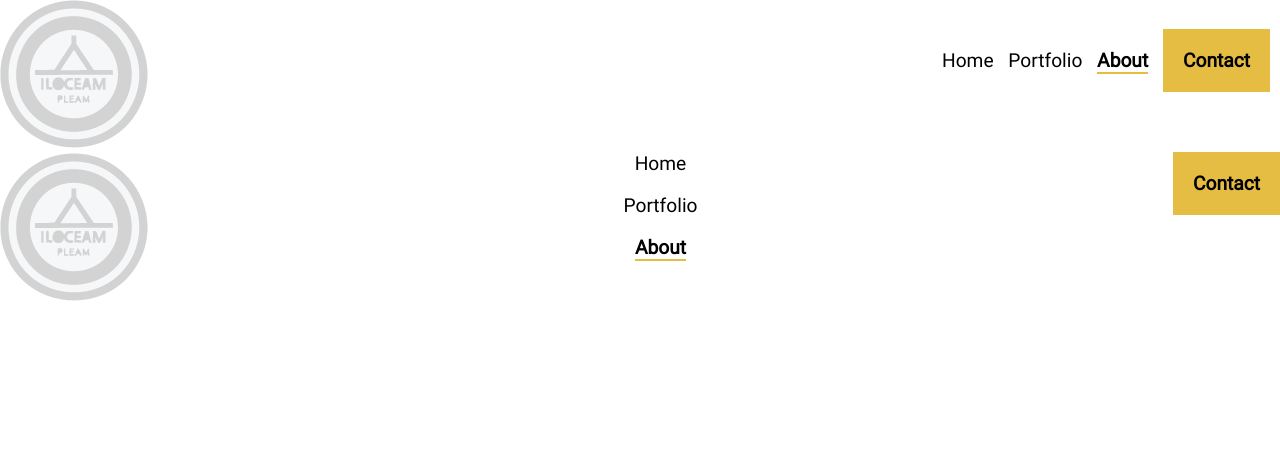
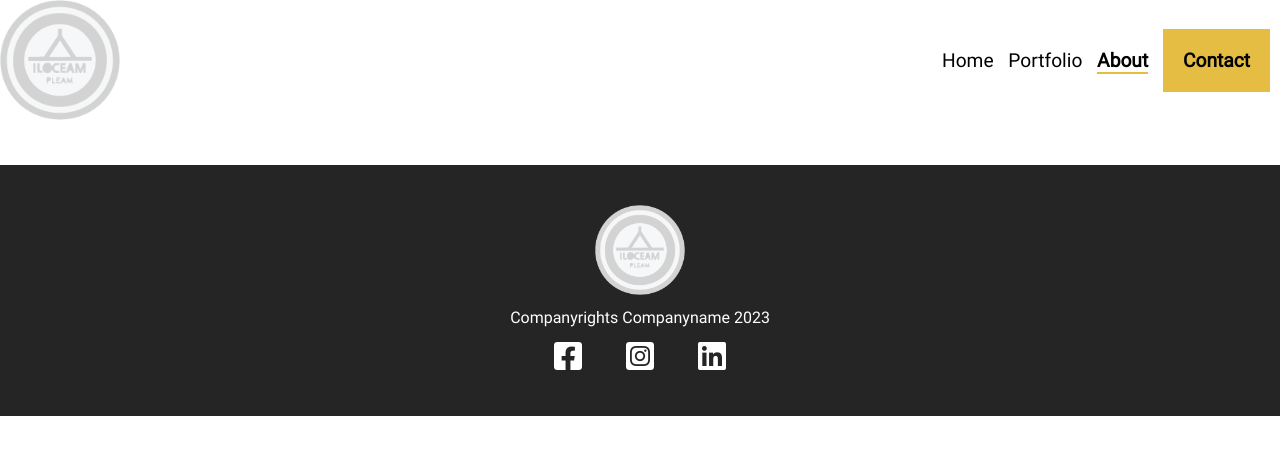
Before and after one commit to BenjaminElix/EksamenV1, a plain HTML site: page about.html in a window 1280 px wide. Drawn offline with nearby package versions, Linux system fonts and the light colour scheme; files whose address does not match are found by name.

Commit message:
pc-crash-restart

```diff
--- a/CSS/style.css
+++ b/CSS/style.css
@@ -36,6 +36,11 @@ header {
     grid-area: header;
     margin-bottom: 40px;
 
+}
+
+.desktop-navbar img {
+    width: 120px;
+    height: auto;
 }
 
 .navbar {
--- a/about.html
+++ b/about.html
@@ -13,16 +13,16 @@
 <body>
     <div id="grid-container">
         <header>
-            <nav id="desktop-navbar">
+            <nav class="desktop-navbar">
                 <a href="index.html"><img src="img/logo1.png" alt="logo-bilde"></a>
                 <ul class="navbar">
-                    <li><a href="index.html">Home</a></li>
-                    <li><a href="products.html">Portfolio</a></li>
-                    <li><a href="about.html" class="navbar-side-bold">About</a></li>
+                    <li><a href="index.html" aria-label="Lenke-til-Index">Home</a></li>
+                    <li><a href="products.html" aria-label="lenke-til-produkts">Portfolio</a></li>
+                    <li><a href="about.html" class="navbar-side-bold" aria-label="lenke-til-about">About</a></li>
                     <li><a href="#" id="black-btn">Contact</a></li>
                 </ul>
             </nav>
-            <nav id="mobile-navbar">
+            <nav class="mobile-navbar">
                 <section class="logo-holder">
                     <a href="index.html"><img src="img/logo1.png" alt="logo-bilde"></a>
                 </section>
@@ -42,8 +42,22 @@
 
         </main>
         <footer>
+            <nav class="footer-innhold">
+                <ul>
+                    <section class="logo-holder">
+                        <img src="img/logo1.png" alt="logo-footer">
+                    </section>
+                    <p>Companyrights Companyname 2023</p>
+                    <section class="social-icon">
+                        <ul>
+                            <li><a href="https://www.facebook.com/" aria-label="lenke-til-facebook"><i class="fa-brands fa-square-facebook fa-2xl" style="color: #ffffff;"></i></a></li>
+                            <li><a href="https://www.instagram.com/" aria-label="lenke-til-instagram"><i class="fa-brands fa-square-instagram fa-2xl" style="color: #ffffff;"></i></a></li>
+                            <li><a href="https://no.linkedin.com/" aria-label="lenke-til-linkedin"><i class="fa-brands fa-linkedin fa-2xl" style="color: #ffffff;"></i></a></li>
+                        </ul>
 
-
+                    </section>
+                </ul>
+            </nav>
         </footer>
     </div>
 </body>
```
Also changed, not shown: index.html (+19 -8 lines), products.html (+20 -6 lines), 1 other file.
